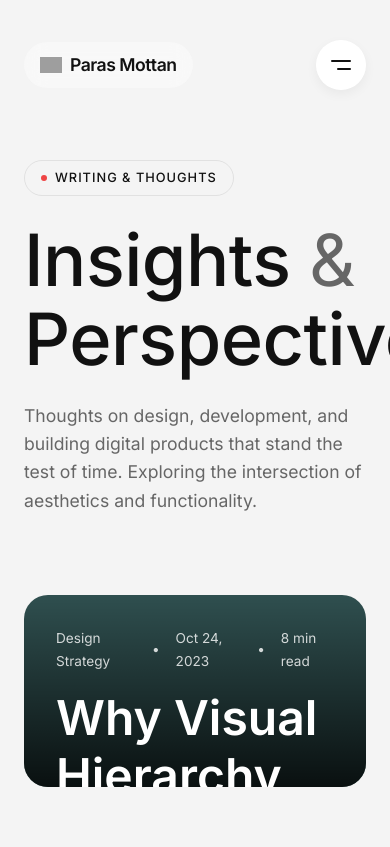
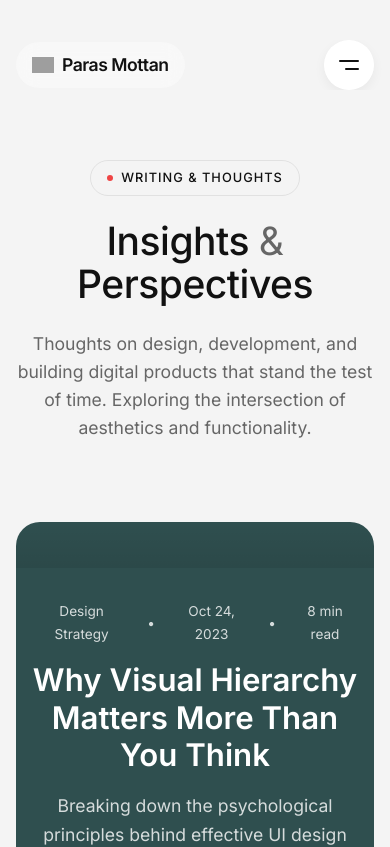
Before and after one commit to parasmottan/MyPortfolio, a Next.js app: page /blog in a window 390 px wide. Shown: the top 847 px of the page. Built offline with nearby package versions, Linux system fonts and the light colour scheme; grey boxes are pictures that could not be loaded.

Commit message:
backend fixed

```diff
--- a/src/app/about/page.module.css
+++ b/src/app/about/page.module.css
@@ -29,6 +29,13 @@
   max-width: 500px;
 }
 
+@media (max-width: 900px) {
+  .heroLeft {
+    text-align: center;
+    margin: 0 auto;
+  }
+}
+
 .label {
   font-size: 0.85rem;
   color: var(--text-secondary);
@@ -39,10 +46,10 @@
 }
 
 .title {
-  font-size: clamp(42px, 10vw, 96px);
+  font-size: clamp(32px, 10vw, 96px);
   font-family: var(--font-sans);
   font-weight: 500;
-  line-height: 1.1;
+  line-height: 1.12;
   margin-bottom: 24px;
 }
 
@@ -51,6 +58,13 @@
   line-height: 1.6;
   font-size: 1.1rem;
   margin-bottom: 40px;
+  text-align: center;
+}
+
+@media (max-width: 768px) {
+  .downloadBtn {
+    margin: 0 auto;
+  }
 }
 
 .downloadBtn {
@@ -109,9 +123,10 @@
 }
 
 .philosophyText {
-  font-size: clamp(24px, 4vw, 36px);
+  font-size: clamp(20px, 4vw, 36px);
   font-family: var(--font-sans);
-  line-height: 1.4;
+  line-height: 1.5;
+  text-align: center;
 }
 
 /* JOURNEY TIMELINE */
--- a/src/app/about/page.tsx
+++ b/src/app/about/page.tsx
@@ -101,7 +101,7 @@ export default function About() {
               alt="Paras Mottan"
               fill
               style={{ objectFit: 'cover', objectPosition: 'center' }}
-              sizes="(max-width: 960px) 100vw, 50vw"
+              sizes="(max-width: 960px) 100%, 50vw"
             />
           </div>
         </div>
--- /dev/null
+++ b/src/app/api/test/route.js
@@ -0,0 +1,6 @@
+export async function GET() {
+  return Response.json({
+    status: "Backend working",
+    platform: "Vercel"
+  });
+}
--- a/src/app/blog/[slug]/page.module.css
+++ b/src/app/blog/[slug]/page.module.css
@@ -24,8 +24,9 @@
   display: flex;
   justify-content: center;
   align-items: center;
-  gap: 16px;
-  font-size: 0.85rem;
+  flex-wrap: wrap;
+  gap: 8px 16px;
+  font-size: 0.8rem;
   color: var(--text-secondary);
   text-transform: uppercase;
   letter-spacing: 1px;
@@ -33,7 +34,7 @@
 }
 
 .title {
-  font-size: clamp(72px, 10vw, 96px);
+  font-size: clamp(32px, 8vw, 96px);
   font-family: var(--font-serif);
   font-weight: 500;
   line-height: 1.1;
@@ -76,20 +77,29 @@
   color: var(--text-primary);
 }
 
+@media (max-width: 768px) {
+  .content {
+    font-size: 1.05rem;
+    line-height: 1.7;
+  }
+}
+
 .content p {
   margin-bottom: 24px;
 }
 
 .content h2 {
   font-family: var(--font-serif);
-  font-size: 2rem;
+  font-size: clamp(1.5rem, 6vw, 2rem);
   margin: 48px 0 24px 0;
+  line-height: 1.25;
 }
 
 .content h3 {
   font-family: var(--font-sans);
-  font-size: 1.5rem;
+  font-size: clamp(1.2rem, 5vw, 1.5rem);
   margin: 40px 0 20px 0;
+  line-height: 1.3;
 }
 
 .content ul {
@@ -103,12 +113,13 @@
 
 .content blockquote {
   font-family: var(--font-serif);
-  font-size: 1.5rem;
+  font-size: clamp(1.1rem, 5vw, 1.5rem);
   font-style: normal;
   border-left: 4px solid var(--text-primary);
   padding-left: 24px;
   margin: 40px 0;
   color: var(--text-secondary);
+  line-height: 1.5;
 }
 
 .featuredImage {
@@ -129,7 +140,7 @@
 .articleFooter {
   display: flex;
   background-color: #F5F5F5;
-  padding: 40px;
+  padding: clamp(24px, 5vw, 40px);
   border-radius: var(--radius-md);
   margin-top: 80px;
   gap: 24px;
--- a/src/app/blog/page.module.css
+++ b/src/app/blog/page.module.css
@@ -22,6 +22,18 @@
   margin-bottom: 24px;
 }
 
+@media (max-width: 768px) {
+  .header {
+    text-align: center;
+    margin-left: auto;
+    margin-right: auto;
+    display: flex;
+    flex-direction: column;
+    align-items: center;
+    max-width: 100% !important;
+  }
+}
+
 .dot {
   width: 6px;
   height: 6px;
@@ -31,7 +43,7 @@
 }
 
 .title {
-  font-size: clamp(72px, 10vw, 96px);
+  font-size: clamp(32px, 10vw, 96px);
   font-family: var(--font-sans);
   font-weight: 500;
   line-height: 1.1;
@@ -63,6 +75,20 @@
   color: #fff;
   opacity: 0;
   transform: translateY(40px);
+}
+
+@media (max-width: 768px) {
+  .featuredPost {
+    aspect-ratio: auto !important;
+    min-height: 450px !important;
+  }
+}
+
+@media (max-width: 768px) {
+  .featuredPost {
+    aspect-ratio: auto;
+    min-height: 400px;
+  }
 }
 
 @media (max-width: 768px) {
@@ -112,7 +138,18 @@
 
 @media (max-width: 768px) {
   .featuredContent {
-    padding: 32px;
+    position: relative !important;
+    padding: 32px 16px !important;
+    background: #2f4f4f !important;
+    text-align: center;
+    display: flex;
+    flex-direction: column;
+    align-items: center;
+    justify-content: center;
+    height: auto !important;
+    width: 100% !important;
+    bottom: auto !important;
+    left: auto !important;
   }
 }
 
@@ -126,10 +163,15 @@
 }
 
 .featuredTitle {
-  font-size: clamp(48px, 6vw, 64px);
+  font-size: clamp(20px, 8vw, 42px) !important;
   font-family: var(--font-sans);
   margin-bottom: 16px;
-  max-width: 800px;
+  max-width: 100%;
+  white-space: normal !important;
+  overflow-wrap: break-word !important;
+  word-wrap: break-word !important;
+  line-height: 1.2;
+  text-align: center;
 }
 
 .featuredDesc {
@@ -164,6 +206,8 @@
   gap: 20px;
   opacity: 0;
   transform: translateY(40px);
+  width: 100%;
+  max-width: 100%;
 }
 
 .imageWrap {
@@ -198,9 +242,14 @@
 }
 
 .postTitle {
-  font-size: 1.25rem;
+  font-size: clamp(18px, 5vw, 28px);
   font-weight: 500;
   margin-bottom: 8px;
+  white-space: normal;
+  word-break: normal;
+  overflow-wrap: break-word;
+  line-height: 1.25;
+  flex-shrink: 0;
 }
 
 .postDesc {
--- a/src/app/blog/page.tsx
+++ b/src/app/blog/page.tsx
@@ -105,7 +105,7 @@ export default function Blog() {
             >
               <div className={styles.imageWrap}>
                 {post.image ? (
-                  <Image src={post.image} alt={post.title} fill style={{ objectFit: 'cover' }} sizes="(max-width: 768px) 100vw, 50vw" />
+                  <Image src={post.image} alt={post.title} fill style={{ objectFit: 'cover' }} sizes="(max-width: 768px) 100%, 50vw" />
                 ) : (
                   <div style={{ width: '100%', height: '100%', backgroundColor: '#e2e2e2' }}></div>
                 )}
--- a/src/app/globals.css
+++ b/src/app/globals.css
@@ -26,6 +26,8 @@ html, body {
   width: 100%;
   max-width: 100%;
   overflow-x: hidden;
+  margin: 0;
+  padding: 0;
 }
 
 :root {
@@ -65,7 +67,7 @@ body {
 .app-wrapper {
   position: relative;
   width: 100%;
-  max-width: 100vw;
+  max-width: 100%;
   overflow-x: hidden;
   display: flex;
   flex-direction: column;
@@ -83,18 +85,18 @@ h6 {
 }
 
 h1 {
-  font-size: clamp(72px, 10vw, 96px);
+  font-size: clamp(36px, 10vw, 96px);
   line-height: 1.1;
   letter-spacing: -0.5px;
 }
 
 h2 {
-  font-size: clamp(48px, 6vw, 64px);
+  font-size: clamp(32px, 6vw, 64px);
   line-height: 1.2;
 }
 
 h3 {
-  font-size: clamp(28px, 4vw, 36px);
+  font-size: clamp(24px, 4vw, 36px);
 }
 
 a {
@@ -105,13 +107,6 @@ a {
 button {
   all: unset;
   cursor: pointer;
-  box-sizing: border-box;
-}
-
-.container,
-.app-wrapper,
-.page-module {
-  max-width: 100%;
   box-sizing: border-box;
 }
 
@@ -127,3 +122,48 @@ canvas {
   max-width: 100%;
   height: auto;
 }
+
+/* ─────────────────────────────────────────────────────────────
+   IRON-CLAD MOBILE GUARDS
+   ───────────────────────────────────────────────────────────── */
+@media (max-width: 768px) {
+  html, body {
+    width: 100% !important;
+    max-width: 100vw !important;
+    overflow-x: hidden !important;
+    position: relative !important;
+  }
+
+  .app-wrapper, .container, section, main, article, [class*="hero"], [class*="section"] {
+    width: 100% !important;
+    max-width: 100% !important;
+    margin-left: 0 !important;
+    margin-right: 0 !important;
+    box-sizing: border-box !important;
+    overflow-x: hidden !important;
+    padding-left: 0 !important;
+    padding-right: 0 !important;
+  }
+
+  /* Force centered containers to have minimal side padding */
+  .container {
+    padding-left: 16px !important;
+    padding-right: 16px !important;
+    max-width: 100% !important;
+  }
+
+  /* Force all flex containers to wrap */
+  [style*="display: flex"], [class*="flex"] {
+    flex-wrap: wrap !important;
+  }
+
+  h1, h2, h3, h4, h5, h6 {
+    text-align: center !important;
+    white-space: normal !important;
+    overflow-wrap: break-word !important;
+    word-break: normal !important;
+    max-width: 100% !important;
+    margin-left: auto !important;
+    margin-right: auto !important;
+  }
+}
--- a/src/app/work/page.module.css
+++ b/src/app/work/page.module.css
@@ -13,8 +13,12 @@
 @media (max-width: 768px) {
   .header {
     flex-direction: column;
-    align-items: flex-start;
+    align-items: center;
+    text-align: center;
     gap: 32px;
+  }
+  .titleArea {
+    margin: 0 auto;
   }
 }
 
@@ -23,7 +27,7 @@
 }
 
 .title {
-  font-size: clamp(72px, 10vw, 96px);
+  font-size: clamp(36px, 10vw, 96px);
   font-family: var(--font-sans);
   font-weight: 500;
   line-height: 1.1;
@@ -39,6 +43,12 @@
   display: flex;
   gap: 12px;
   flex-wrap: wrap;
+}
+
+@media (max-width: 768px) {
+  .filters {
+    justify-content: center;
+  }
 }
 
 .filterBtn {
--- a/src/app/work/page.tsx
+++ b/src/app/work/page.tsx
@@ -96,7 +96,7 @@ export default function Work() {
                   alt={project.title}
                   fill
                   style={{ objectFit: 'cover' }}
-                  sizes="(max-width: 768px) 100vw, 50vw"
+                  sizes="(max-width: 768px) 100%, 50vw"
                 />
               </div>
               <div className={styles.meta}>
--- a/src/components/CaseStudies.tsx
+++ b/src/components/CaseStudies.tsx
@@ -63,7 +63,7 @@ export default function CaseStudies({
                   alt={project.title}
                   fill
                   style={{ objectFit: "cover", objectPosition: "top" }}
-                  sizes="(max-width: 960px) 100vw, 50vw"
+                  sizes="(max-width: 960px) 100%, 50vw"
                 />
                 <div className={styles.monitorReflection} />
               </div>
--- a/src/components/Founder.tsx
+++ b/src/components/Founder.tsx
@@ -39,7 +39,7 @@ export default function Founder({
               fill
               className={styles.fndrImage}
               style={{ objectFit: "cover", objectPosition: "center" }}
-              sizes="(max-width: 960px) 100vw, 50vw"
+              sizes="(max-width: 960px) 100%, 50vw"
             />
           </div>
           <div className={styles.fndrMeta}>
```
Also changed, not shown: src/app/page.module.css (+16 -23 lines).
